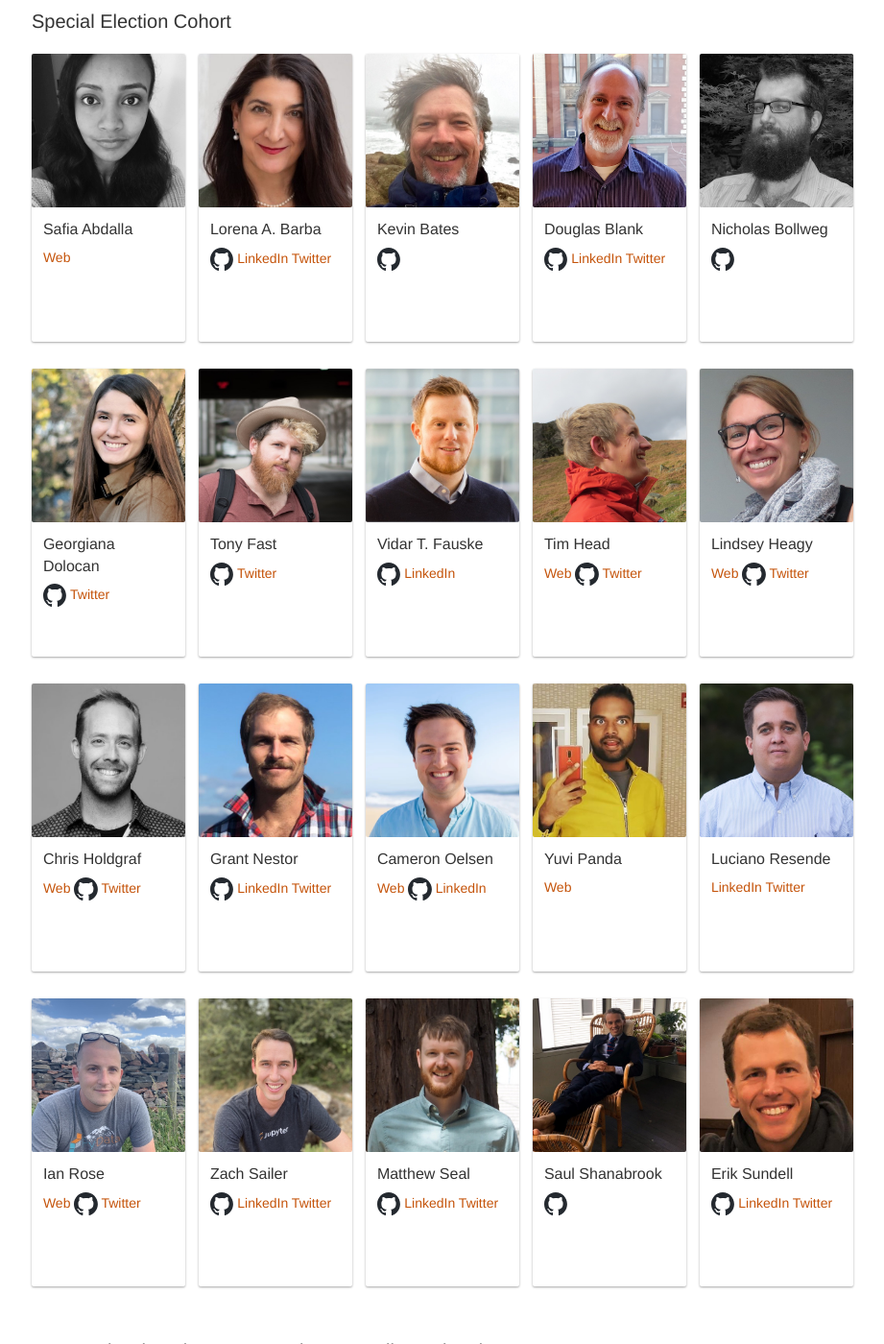
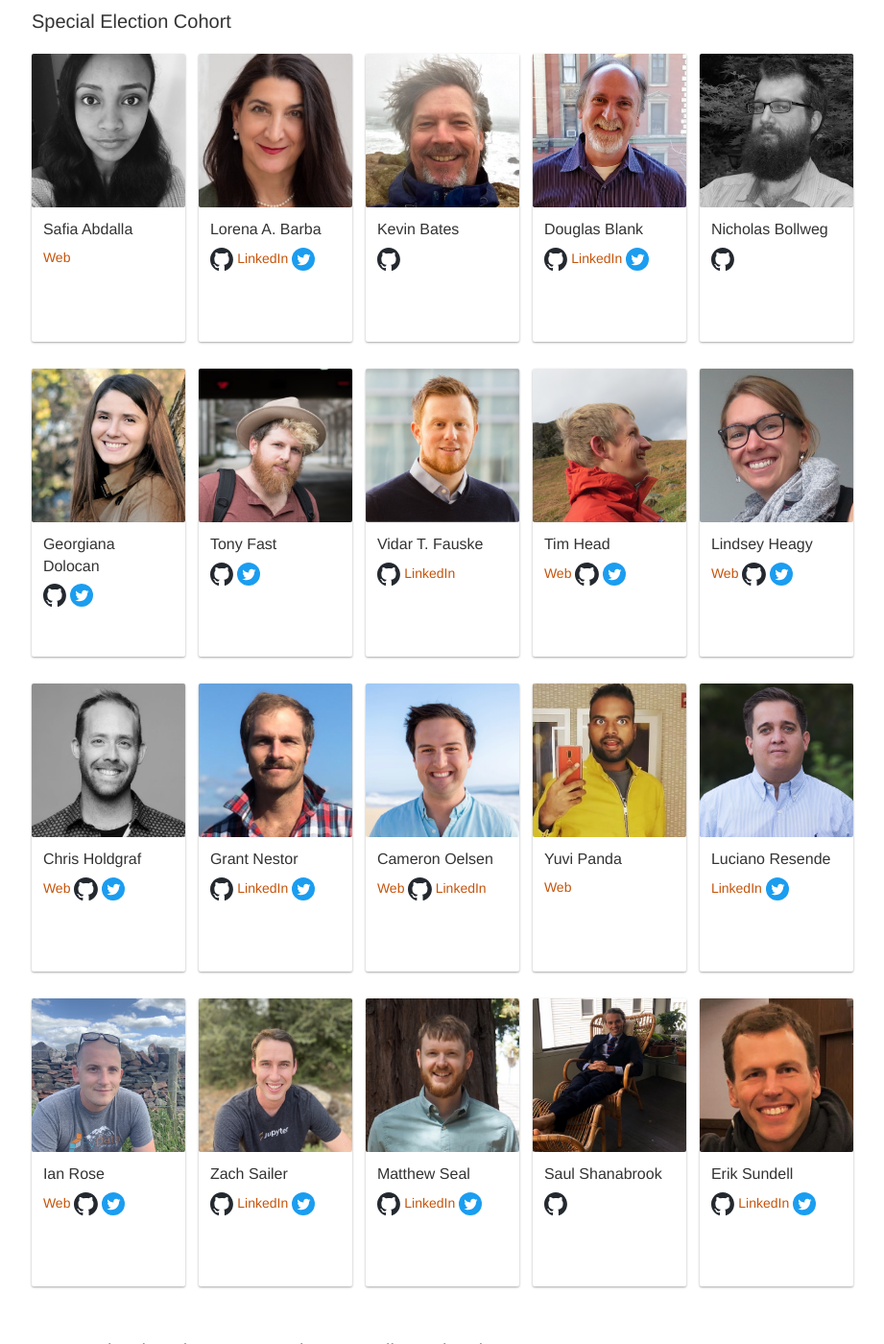
Before and after one commit to jupyter/jupyter.github.io, a Jekyll site: the page built from about.html, in a window 1280 px wide and 1400 px high, scrolled down 3963 px. Shown: the whole window at 96% size, without its empty margins (142-1063 px from the left). Built offline with Jekyll 4.4.1, drawn with Linux system fonts in a browser that asks for light colours; comment, search, counter and statistics services are not loaded; some of the changed text lies outside the part shown.

Commit message:
Add twitter svg badge from https://about.twitter.com/en/who-we-are/brand-toolkit

```diff
--- a/_includes/biocard.html
+++ b/_includes/biocard.html
@@ -22,7 +22,7 @@
         <a href="{{ include.linkedin }}" rel="noopener noreferrer">LinkedIn</a>
       {% endif %}
       {% if include.twitter_handle %}
-        <a href="https://twitter.com/{{ include.twitter_handle }}" rel="noopener noreferrer">Twitter</a>
+        <a href="https://twitter.com/{{ include.twitter_handle }}" rel="noopener noreferrer"><img src="/assets/badges/twitter.svg" alt="Twitter"></a>
       {% endif %}
       {% if include.subproject %}
         <div class="biocard-subproject">{{ include.subproject }}</div>
```
Also changed, not shown: assets/badges/twitter.svg (added).
